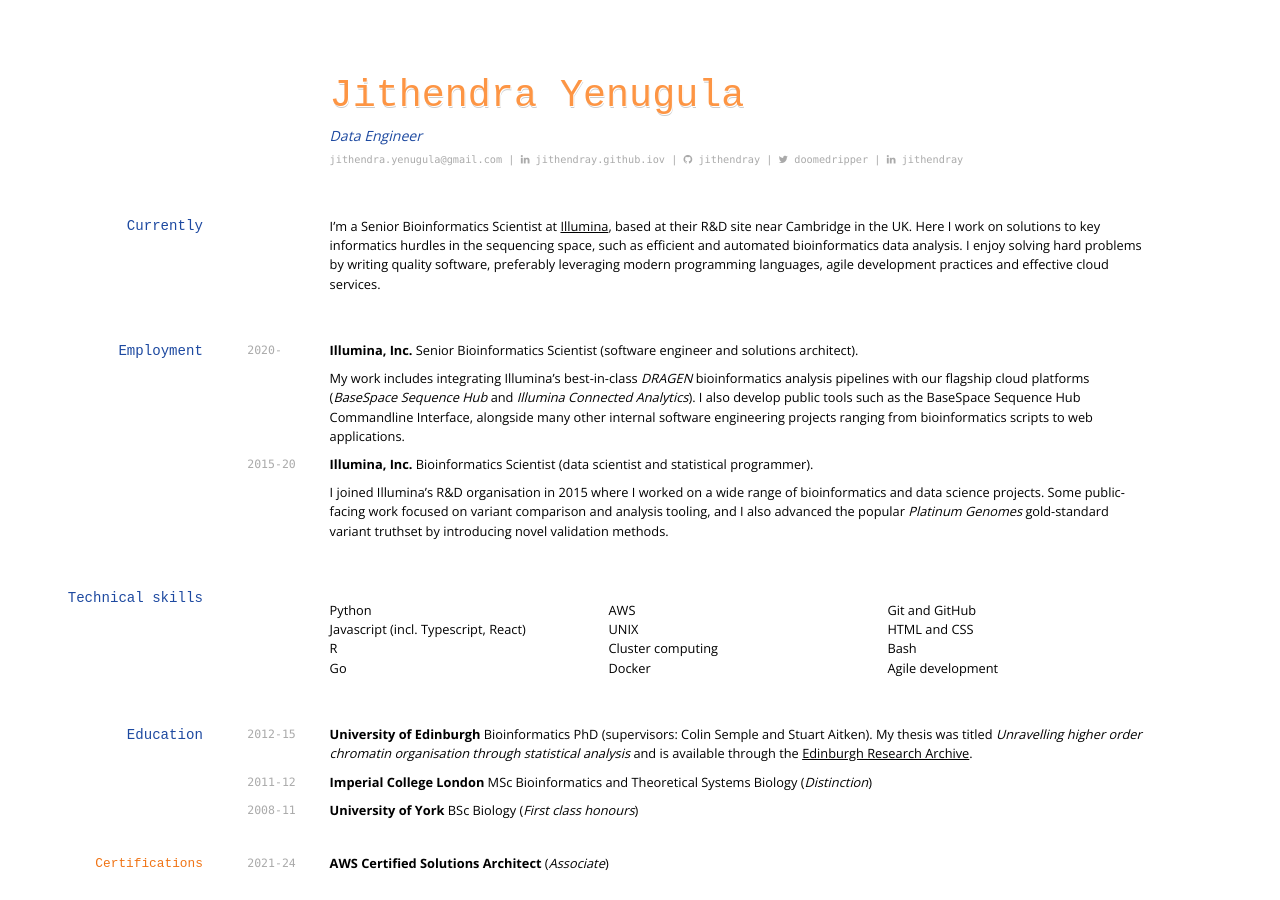
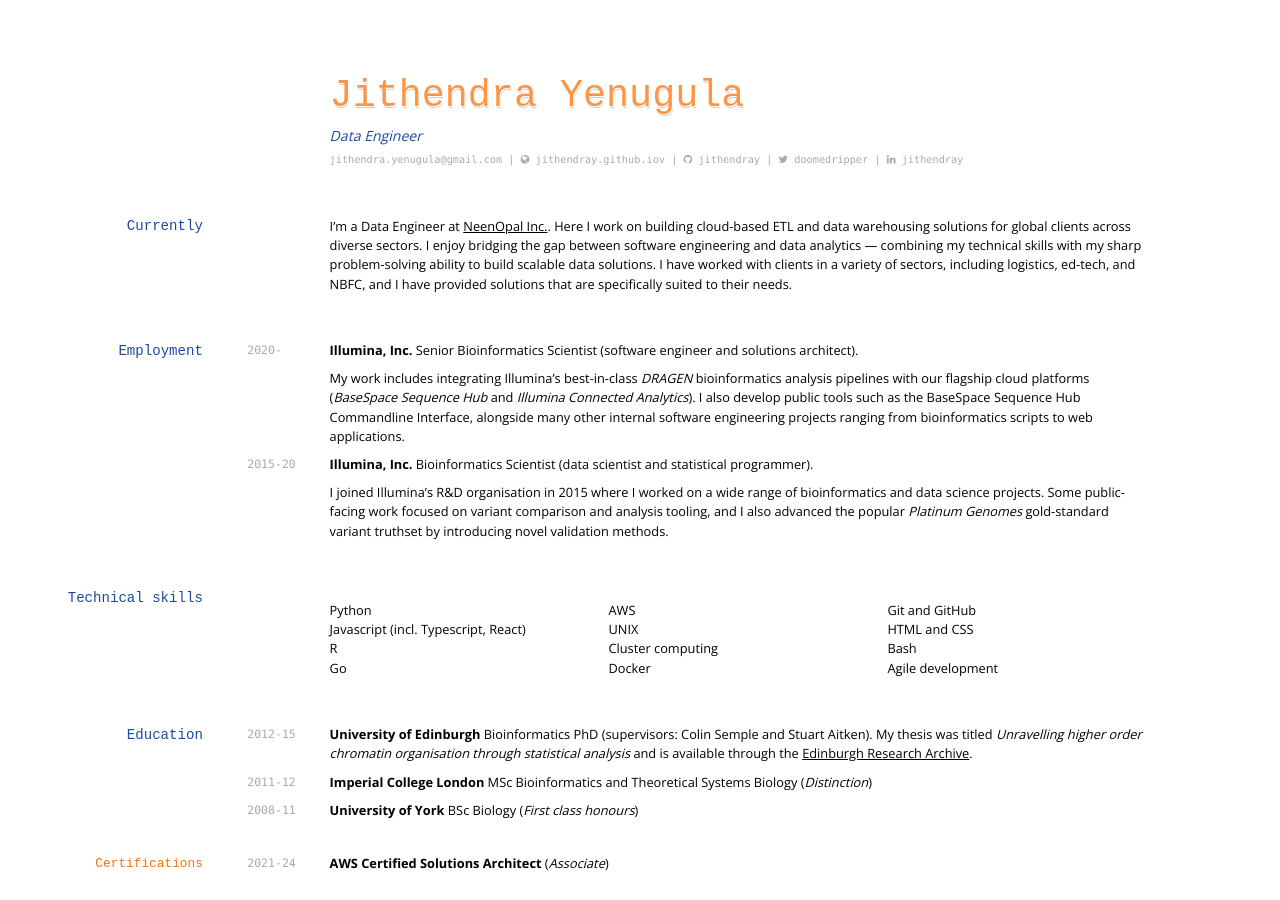
Before and after one commit to jithendray/cv, a Jekyll site: the page built from index.md, in a window 1280 px wide and 900 px high. Built offline with Jekyll 4.4.1, drawn with Linux system fonts in a browser that asks for light colours; nearby versions of some CDN libraries; some web fonts are replaced.

Commit message:
changes-currently

```diff
--- a/index.md
+++ b/index.md
@@ -8,7 +8,7 @@
 <div id="webaddress">
 <a href="mailto:jithendra.yenugula@gmail.com">jithendra.yenugula@gmail.com</a>
 |
-<i class="fa fa-linkedin"></i> <a href="https://jithendray.github.io/">jithendray.github.iov</a>
+<i class="fa fa-globe"></i> <a href="https://jithendray.github.io/">jithendray.github.iov</a>
 |
 <i class="fa fa-github"></i> <a href="https://github.com/jithendray">jithendray</a>
 |
@@ -20,7 +20,7 @@
 
 ## Currently
 
-I'm a Senior Bioinformatics Scientist at [Illumina](http://www.illumina.com/), based at their R&D site near Cambridge in the UK. Here I work on solutions to key informatics hurdles in the sequencing space, such as efficient and automated bioinformatics data analysis. I enjoy solving hard problems by writing quality software, preferably leveraging modern programming languages, agile development practices and effective cloud services.
+I'm a Data Engineer at [NeenOpal Inc.](https://www.neenopal.com/). Here I work on building cloud-based ETL and data warehousing solutions for global clients across diverse sectors. I enjoy bridging the gap between software engineering and data analytics — combining my technical skills with my sharp problem-solving ability to build scalable data solutions. I have worked with clients in a variety of sectors, including logistics, ed-tech, and NBFC, and I have provided solutions that are specifically suited to their needs.
 
 ## Employment
 
```
